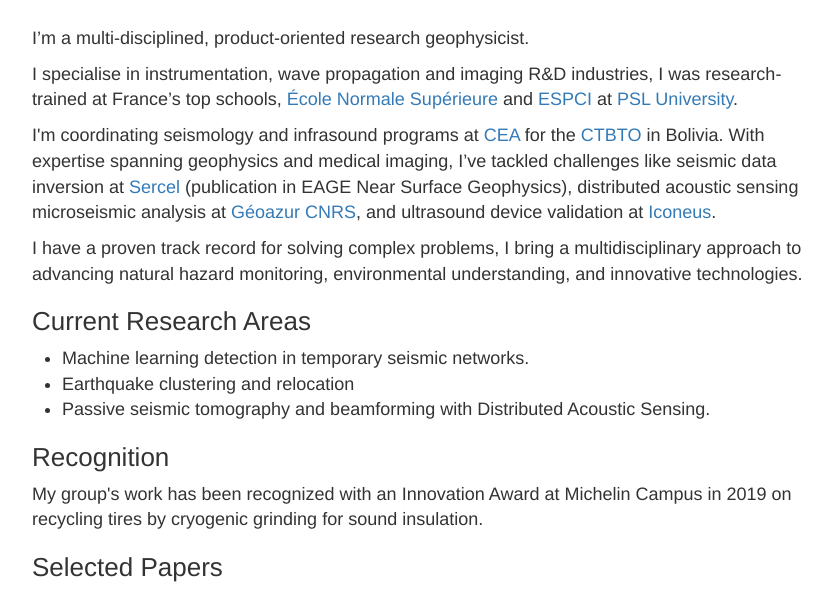
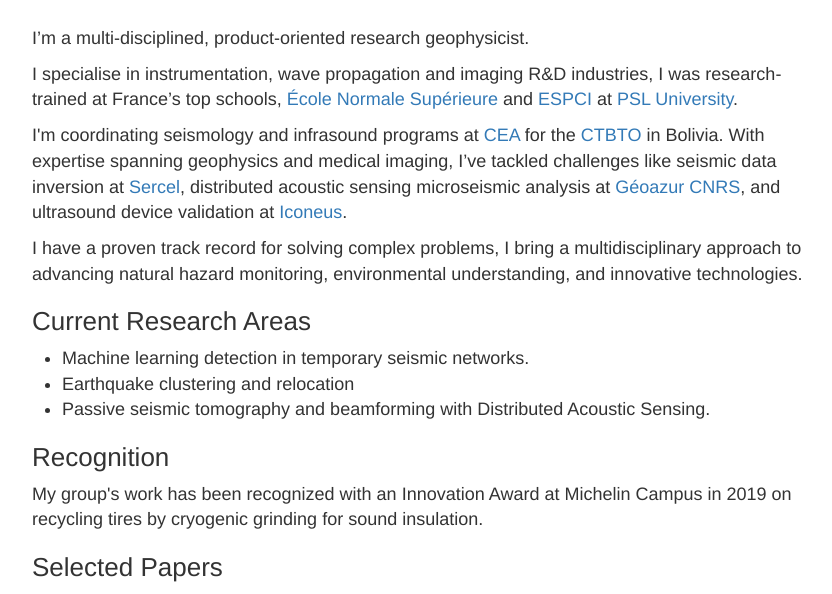
Before and after one commit to ausoufre/ausoufre.github.io, a Jekyll site: the page built from index.html, in a window 1280 px wide and 900 px high, cut to the strip 306-900 px from the top of the window. Shown: the whole strip, without its empty margins (218-1050 px from the left). Built offline with Jekyll 4.4.1, drawn with Linux system fonts in a browser that asks for light colours.

Commit message:
Update index.html

```diff
--- a/index.html
+++ b/index.html
@@ -39,7 +39,7 @@
 <p style="font-size: 18px">
   I'm coordinating seismology and infrasound programs at <a href="https://www.cea.fr/english">CEA</a> for the <a href="https://www.ctbto.org/">CTBTO</a> in Bolivia.
     With expertise spanning geophysics and medical imaging, I’ve tackled challenges like seismic data inversion
-    at <a href="https://www.sercel.com">Sercel</a> (publication in EAGE Near Surface Geophysics),
+    at <a href="https://www.sercel.com">Sercel</a>,
     distributed acoustic sensing microseismic analysis at <a href="https://www.oca.eu/en">Géoazur CNRS</a>,
     and ultrasound device validation at <a href="https://iconeus.com/">Iconeus</a>.
 </p>
```
